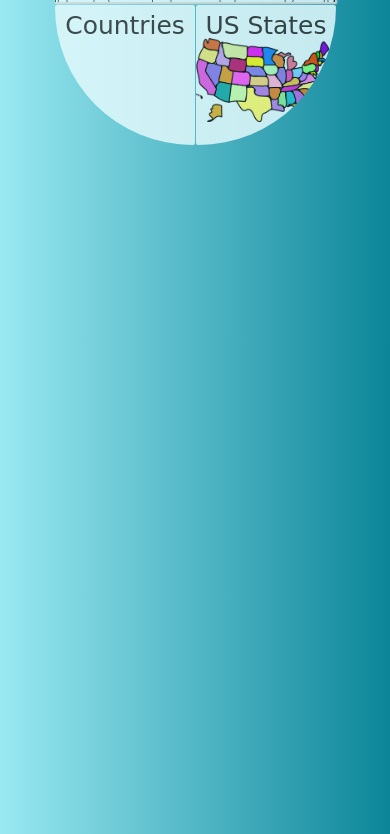
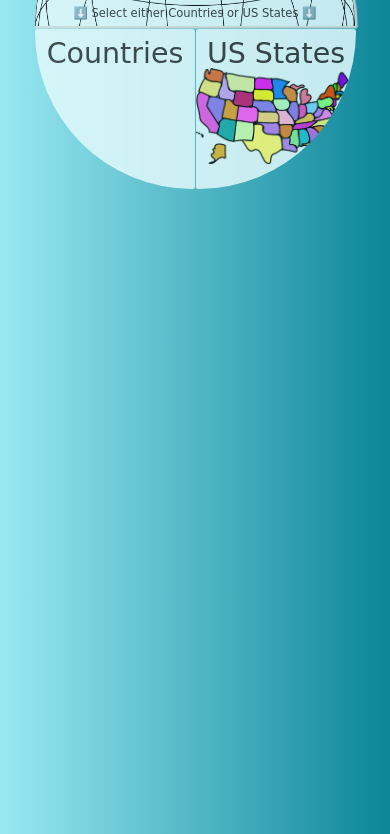
Before and after one commit to wendel-simpson-alida/project1, a plain HTML site: page index.html in a window 390 px wide. Shown: the part 166-1000 px from the top of the page. Drawn offline with Linux system fonts and the light colour scheme; a web font is replaced by a local one.

Commit message:
Update queries.css

```diff
--- a/queries.css
+++ b/queries.css
@@ -3,77 +3,7 @@
 
 /* Below 600px (mobile) */
 
-@media (max-width: 25em) {
-  .right-container {
-    grid-row: 3;
-    grid-column: 1;
-    margin-right: 0em;
-    margin-left: 0.9em;
-    padding-left: 2em;
-  }
-
-  .title-container {
-    height: 25em;
-    width: 50em;
-    border-radius: 50em 50em 0.3em 0.3em;
-  }
-
-  .states {
-    top: 25.5em;
-    left: 25.2em;
-    height: 25em;
-    width: 25em;
-    background-position: 0em 6rem;
-  }
-
-  .title-text {
-    font-size: 5em;
-  }
-
-  .choice {
-    font-size: 1.8em;
-  }
-
-  .countries {
-    top: 25.5rem;
-    right: 25rem;
-    height: 25rem;
-    width: 25rem;
-    background-position: -5rem 7rem;
-  }
-
-  .countries--text {
-    font-size: 4.5em;
-    padding-top: 0rem;
-  }
-
-  .states--text {
-    font-size: 4.5em;
-    padding-top: 0rem;
-  }
-
-  html {
-    font-size: 35%;
-    zoom: 1;
-  }
-
-  .main {
-    grid-template-columns: repeat(1, 1fr);
-    height: 100%;
-    grid-template-rows: 2fr 1.5fr 1.5fr;
-    row-gap: 0rem;
-  }
-
-  .modal-content {
-    width: 95%; /* Could be more or less, depending on screen size */
-  }
-
-  body {
-    height: 200rem;
-  }
-}
-
-@media (min-width: 25em) and (max-width: 38em) {
+@media (max-width: 38em) {
   .right-container {
     grid-row: 3;
     grid-column: 1;
```
